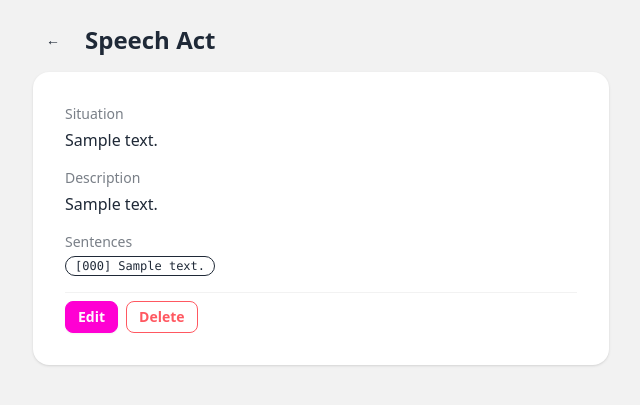
After one commit to koljapluemer/siballe, a Django app: page /speech-acts/1/ in a window 1280 px wide. The commit adds this page. Shown: the top 405 px of the page, without its empty margins (119-759 px from the left). Run offline with Django 5.2, Linux system fonts and the light colour scheme; tables that the repository leaves empty hold one stand-in row (values such as "Sample post"); some libraries are stand-ins or nearby versions.

Commit message:
add dashboard w/ quick links and give speech acts explicit CRUD routes

```diff
--- a/core/templates/core/speech_act/confirm_delete.html
+++ b/core/templates/core/speech_act/confirm_delete.html
@@ -14,7 +14,7 @@
           {% csrf_token %}
           <button type="submit" class="btn btn-error">Delete</button>
         </form>
-        <a href="{% url 'core:situation_detail' situation.pk %}" class="btn btn-ghost">Cancel</a>
+        <a href="{% url 'core:speech_act_detail' obj.pk %}" class="btn btn-ghost">Cancel</a>
       </div>
     </div>
   </div>
--- /dev/null
+++ b/core/templates/core/speech_act/detail.html
@@ -0,0 +1,44 @@
+{% extends "base.html" %}
+
+{% block title %}{{ obj }}{% endblock %}
+
+{% block content %}
+<div class="max-w-xl">
+  <div class="flex items-center gap-3 mb-4">
+    <a href="{% url 'core:speech_act_list' %}" class="btn btn-ghost btn-sm">&larr;</a>
+    <h1 class="text-2xl font-bold">Speech Act</h1>
+  </div>
+
+  <div class="card bg-base-100 shadow">
+    <div class="card-body gap-4">
+      <div>
+        <p class="text-sm text-base-content/60 mb-1">Situation</p>
+        <a href="{% url 'core:situation_detail' obj.situation.pk %}" class="link link-hover">{{ obj.situation }}</a>
+      </div>
+      <div>
+        <p class="text-sm text-base-content/60 mb-1">Description</p>
+        <p class="whitespace-pre-wrap">{{ obj.description }}</p>
+      </div>
+      <div>
+        <p class="text-sm text-base-content/60 mb-1">Sentences</p>
+        {% with sentences=obj.sentences.all %}
+        {% if sentences %}
+        <div class="flex flex-wrap gap-1">
+          {% for s in sentences %}
+          <span class="badge badge-outline font-mono text-xs">{{ s }}</span>
+          {% endfor %}
+        </div>
+        {% else %}
+        <p class="text-sm text-base-content/50">None.</p>
+        {% endif %}
+        {% endwith %}
+      </div>
+
+      <div class="card-actions pt-2 border-t border-base-200">
+        <a href="{% url 'core:speech_act_update' obj.pk %}" class="btn btn-secondary btn-sm">Edit</a>
+        <a href="{% url 'core:speech_act_delete' obj.pk %}" class="btn btn-error btn-outline btn-sm">Delete</a>
+      </div>
+    </div>
+  </div>
+</div>
+{% endblock %}
--- a/core/urls.py
+++ b/core/urls.py
@@ -5,6 +5,7 @@ from core import views
 app_name = 'core'
 
 urlpatterns = [
+    path('', views.dashboard, name='dashboard'),
     path('building-blocks/', views.building_block_list, name='building_block_list'),
     path('building-blocks/new/', views.building_block_create, name='building_block_create'),
     path('building-blocks/practice/', views.building_block_practice, name='building_block_practice'),
@@ -20,7 +21,9 @@ urlpatterns = [
     path('situations/<int:pk>/', views.situation_detail, name='situation_detail'),
     path('situations/<int:pk>/edit/', views.situation_update, name='situation_update'),
     path('situations/<int:pk>/delete/', views.situation_delete, name='situation_delete'),
-    path('situations/<int:situation_pk>/speech-acts/new/', views.speech_act_create, name='speech_act_create'),
-    path('situations/<int:situation_pk>/speech-acts/<int:pk>/edit/', views.speech_act_update, name='speech_act_update'),
-    path('situations/<int:situation_pk>/speech-acts/<int:pk>/delete/', views.speech_act_delete, name='speech_act_delete'),
+    path('speech-acts/', views.speech_act_list, name='speech_act_list'),
+    path('speech-acts/new/', views.speech_act_create, name='speech_act_create'),
+    path('speech-acts/<int:pk>/', views.speech_act_detail, name='speech_act_detail'),
+    path('speech-acts/<int:pk>/edit/', views.speech_act_update, name='speech_act_update'),
+    path('speech-acts/<int:pk>/delete/', views.speech_act_delete, name='speech_act_delete'),
 ]
--- /dev/null
+++ b/core/views/dashboard.py
@@ -0,0 +1,5 @@
+from django.shortcuts import render
+
+
+def dashboard(request):
+    return render(request, 'core/dashboard.html', {})
--- a/core/views/speech_act.py
+++ b/core/views/speech_act.py
@@ -11,56 +11,78 @@ def _validate(post):
     return values, errors
 
 
-def speech_act_create(request, situation_pk):
-    situation = get_object_or_404(Situation, pk=situation_pk)
+def speech_act_list(request):
+    speech_acts = SpeechAct.objects.select_related('situation').order_by('id')
+    return render(request, 'core/speech_act/list.html', {'speech_acts': speech_acts})
+
+
+def speech_act_create(request):
+    situations = Situation.objects.all().order_by('id')
     all_sentences = Sentence.objects.all().order_by('language_code', 'id')
     if request.method == 'POST':
         values, errors = _validate(request.POST)
+        situation_id = request.POST.get('situation', '').strip()
         sentence_ids = request.POST.getlist('sentences')
+        if not situation_id:
+            errors['situation'] = 'Required.'
         if not errors:
+            situation = get_object_or_404(Situation, pk=situation_id)
             obj = SpeechAct.objects.create(description=values['description'], situation=situation)
             obj.sentences.set(Sentence.objects.filter(pk__in=sentence_ids))
-            return redirect('core:situation_detail', pk=situation_pk)
+            return redirect('core:speech_act_detail', pk=obj.pk)
         return render(request, 'core/speech_act/form.html', {
             'values': values, 'errors': errors,
-            'situation': situation, 'all_sentences': all_sentences,
+            'situations': situations, 'selected_situation_id': situation_id,
+            'all_sentences': all_sentences,
             'selected_ids': [int(i) for i in sentence_ids if i.isdigit()],
         })
+    preselect = request.GET.get('situation', '')
     return render(request, 'core/speech_act/form.html', {
-        'situation': situation, 'all_sentences': all_sentences, 'selected_ids': [],
+        'situations': situations, 'selected_situation_id': preselect,
+        'all_sentences': all_sentences, 'selected_ids': [],
     })
 
 
-def speech_act_update(request, situation_pk, pk):
-    situation = get_object_or_404(Situation, pk=situation_pk)
-    obj = get_object_or_404(SpeechAct, pk=pk)
+def speech_act_detail(request, pk):
+    obj = get_object_or_404(SpeechAct.objects.select_related('situation'), pk=pk)
+    return render(request, 'core/speech_act/detail.html', {'obj': obj})
+
+
+def speech_act_update(request, pk):
+    obj = get_object_or_404(SpeechAct.objects.select_related('situation'), pk=pk)
+    situations = Situation.objects.all().order_by('id')
     all_sentences = Sentence.objects.all().order_by('language_code', 'id')
     if request.method == 'POST':
         values, errors = _validate(request.POST)
+        situation_id = request.POST.get('situation', '').strip()
         sentence_ids = request.POST.getlist('sentences')
+        if not situation_id:
+            errors['situation'] = 'Required.'
         if not errors:
+            situation = get_object_or_404(Situation, pk=situation_id)
             obj.description = values['description']
+            obj.situation = situation
             obj.save()
             obj.sentences.set(Sentence.objects.filter(pk__in=sentence_ids))
-            return redirect('core:situation_detail', pk=situation_pk)
+            return redirect('core:speech_act_detail', pk=obj.pk)
         return render(request, 'core/speech_act/form.html', {
             'values': values, 'errors': errors, 'obj': obj,
-            'situation': situation, 'all_sentences': all_sentences,
+            'situations': situations, 'selected_situation_id': situation_id,
+            'all_sentences': all_sentences,
             'selected_ids': [int(i) for i in sentence_ids if i.isdigit()],
         })
     values = {'description': obj.description}
     selected_ids = list(obj.sentences.values_list('pk', flat=True))
     return render(request, 'core/speech_act/form.html', {
         'values': values, 'obj': obj,
-        'situation': situation, 'all_sentences': all_sentences,
-        'selected_ids': selected_ids,
+        'situations': situations, 'selected_situation_id': str(obj.situation_id),
+        'all_sentences': all_sentences, 'selected_ids': selected_ids,
     })
 
 
-def speech_act_delete(request, situation_pk, pk):
-    situation = get_object_or_404(Situation, pk=situation_pk)
+def speech_act_delete(request, pk):
     obj = get_object_or_404(SpeechAct, pk=pk)
     if request.method == 'POST':
         obj.delete()
-        return redirect('core:situation_detail', pk=situation_pk)
-    return render(request, 'core/speech_act/confirm_delete.html', {'obj': obj, 'situation': situation})
+        return redirect('core:speech_act_list')
+    return render(request, 'core/speech_act/confirm_delete.html', {'obj': obj})
```
Also changed, not shown: core/templates/core/dashboard.html (added, +14 -0 lines), core/templates/core/situation/detail.html (+4 -3 lines), core/templates/core/speech_act/form.html (+14 -2 lines), core/templates/core/speech_act/list.html (added, +39 -0 lines), core/views/__init__.py (+8 -1 lines).
